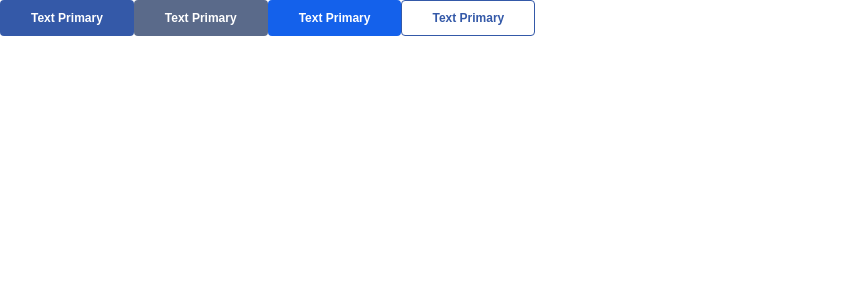
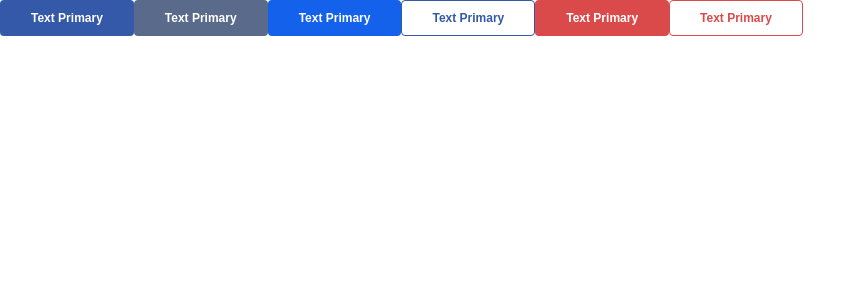
Before and after one commit to StacklyCode/StacklyUI, a Next.js app: page / in a window 1280 px wide. Shown: the top 300 px of the page, without its empty margins (0-866 px from the left). Built offline with nearby package versions, Linux system fonts and the light colour scheme; a web font is replaced by a local one.

Commit message:
Add Functions To Background

```diff
--- /dev/null
+++ b/core/utils/cssUtils.ts
@@ -0,0 +1,27 @@
+import { css } from "@emotion/react";
+import changeBrightness from "./changeBrightness";
+import isBackDark from "./isBackDark";
+
+export const backgroundColorFlat = (color: string) => css`
+  background-color: ${color};
+  :hover {
+    background-color: ${changeBrightness(color, -20)};
+  }
+  :active {
+    background-color: ${changeBrightness(color, 20)};
+  }
+`;
+
+export const backgroundColorOutline = (color: string) => css`
+  background-color: transparent;
+  border: 1px solid ${color};
+  color: ${color};
+  :hover {
+    color: ${isBackDark(color)};
+    background-color: ${color};
+  }
+  :active {
+    border: 1px solid ${changeBrightness(color, 20)};
+    background-color: ${changeBrightness(color, 20)};
+  }
+`;
--- a/src/pages/index.tsx
+++ b/src/pages/index.tsx
@@ -1,4 +1,6 @@
 import AtomButton from "@atoms/AtomButton";
+import { css } from "@emotion/react";
+import { backgroundColorFlat, backgroundColorOutline } from "utils/cssUtils";
 
 type Props = {};
 
@@ -17,6 +19,21 @@ const index = (props: Props) => {
       <AtomButton as="primary" asType="outline">
         <span>Text Primary</span>
       </AtomButton>
+      <AtomButton
+        css={css`
+          ${backgroundColorFlat("#db4a4a")}
+        `}
+      >
+        <span>Text Primary</span>
+      </AtomButton>
+      <AtomButton
+        asType="outline"
+        css={css`
+          ${backgroundColorOutline("#db4a4a")}
+        `}
+      >
+        <span>Text Primary</span>
+      </AtomButton>
     </div>
   );
 };
```
